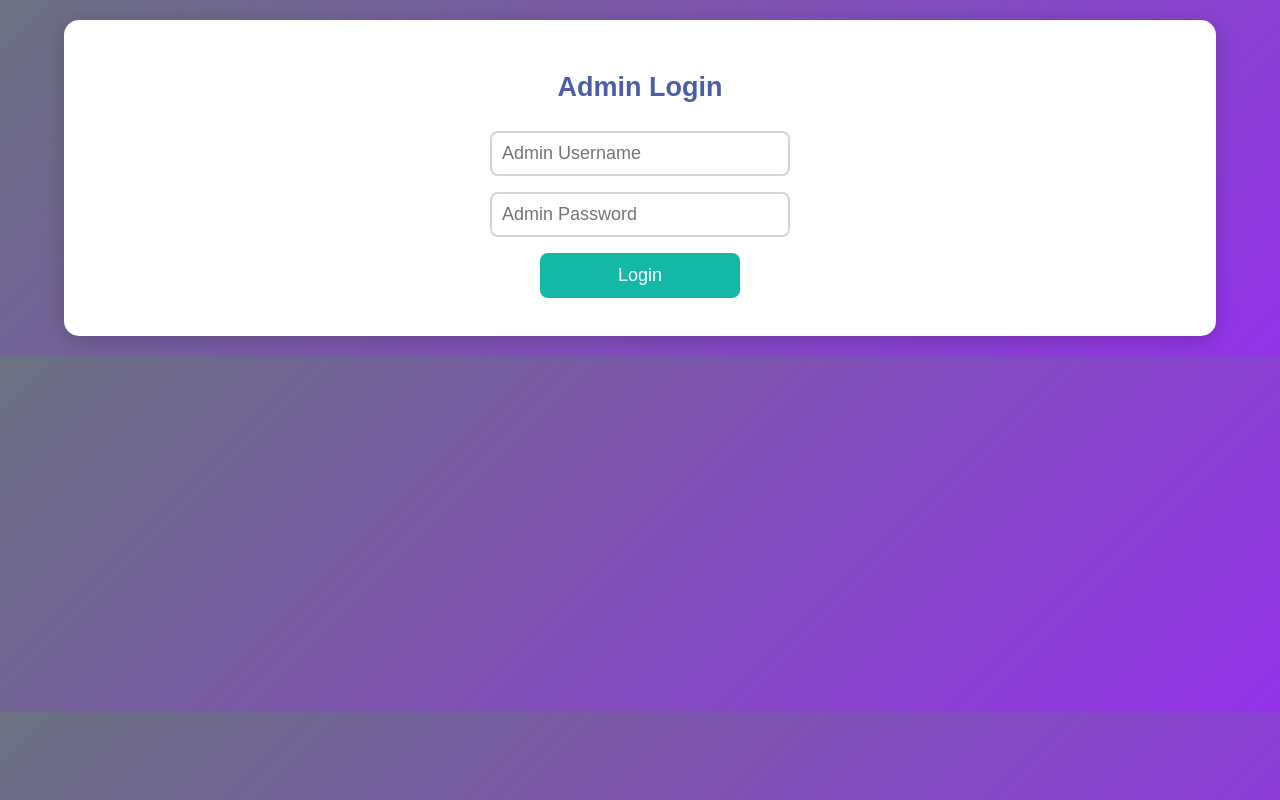
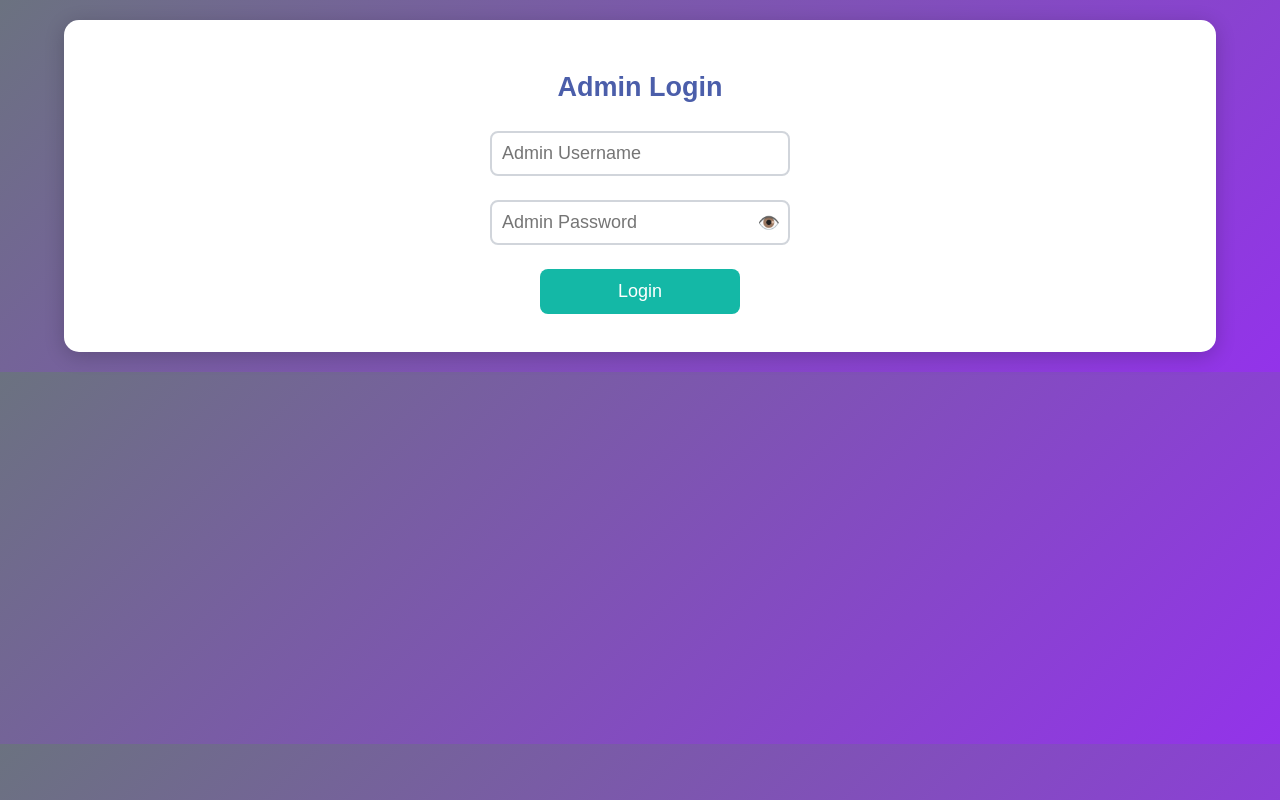
Before and after one commit to Favour-OE/score-app, a website: page admin.html in a window 1280 px wide. Drawn offline with Linux system fonts and the light colour scheme.

Commit message:
functionality upgrade

```diff
--- a/admin.html
+++ b/admin.html
@@ -55,6 +55,26 @@
       border-color: #14B8A6;
       box-shadow: 0 0 5px rgba(20, 184, 166, 0.5);
       outline: none;
+    }
+    .password-container {
+      position: relative;
+      width: 100%;
+      max-width: 300px;
+      display: block;
+      margin: 8px auto;
+    }
+    .password-container input {
+      padding-right: 40px;
+      width: 100%;
+    }
+    .eye-icon {
+      position: absolute;
+      right: 10px;
+      top: 50%;
+      transform: translateY(-50%);
+      cursor: pointer;
+      font-size: 18px;
+      color: #6B7280;
     }
     button, select.download-button {
       border: none;
@@ -138,7 +158,10 @@
   <div id="admin-container">
     <h2>Admin Login</h2>
     <input type="text" id="adminUsername" placeholder="Admin Username"><br>
-    <input type="password" id="adminPassword" placeholder="Admin Password"><br>
+    <div class="password-container">
+      <input type="password" id="adminPassword" placeholder="Admin Password">
+      <span class="eye-icon" onclick="togglePassword()">👁️</span>
+    </div>
     <button class="action-button" onclick="adminLogin()">Login</button>
   </div>
   <div id="dashboard">
@@ -173,6 +196,18 @@
     let adminLoggedIn = localStorage.getItem("adminLoggedIn") === "true";
     if (adminLoggedIn) { showDashboard(); checkTimeout(); }
 
+    function togglePassword() {
+      const passwordInput = document.getElementById("adminPassword");
+      const eyeIcon = document.querySelector(".eye-icon");
+      if (passwordInput.type === "password") {
+        passwordInput.type = "text";
+        eyeIcon.textContent = "👁️‍🗨️"; // Eye with slash (optional)
+      } else {
+        passwordInput.type = "password";
+        eyeIcon.textContent = "👁️";
+      }
+    }
+
     function adminLogin() {
       const username = document.getElementById("adminUsername").value;
       const password = document.getElementById("adminPassword").value;
@@ -189,7 +224,7 @@
             localStorage.setItem("loginTime", Date.now());
             showDashboard();
           } else {
-            alert("Invalid admin credentials!");
+            alert("Wrong username or password!");
           }
         })
         .catch(error => alert("Login error: " + error.message));
--- a/index.js
+++ b/index.js
@@ -35,7 +35,7 @@ const classSubjects = {
   "jss1": ["english", "mathematics", "social studies", "civic education", "agricultural science", "integrated science", "computer studies", "phe", "business studies", "introductory technology", "french"],
   "jss2": ["english", "mathematics", "social studies", "civic education", "agricultural science", "integrated science", "computer studies", "phe", "business studies", "introductory technology", "french"],
   "jss3": ["english", "mathematics", "social studies", "civic education", "agricultural science", "integrated science", "computer studies", "phe", "business studies", "introductory technology", "french"],
-  "sss1": ["english", "mathematics", "data processing", "literature", "government", "crs", "economics", "agricultural science", "french", "chemistry", "physics", "biology", "geography", "commerce", "accounting"],
+  "sss1": ["english", "mathematics", "data processing", "literature", "government", "crs", "economics", "agricultural science", "french", "chemistry", "physics", "biology", "geography", "commerce", "accounting", "civic education"],
   "sss2a": ["english", "mathematics", "data processing", "literature", "government", "crs", "economics", "agricultural science", "french", "civic education"],
   "sss3a": ["english", "mathematics", "data processing", "literature", "government", "crs", "economics", "agricultural science", "french", "civic education"],
   "sss2b": ["english", "mathematics", "data processing", "economics", "agricultural science", "chemistry", "physics", "biology", "geography", "civic education"],
```
Also changed, not shown: index.html (+36 -3 lines).
